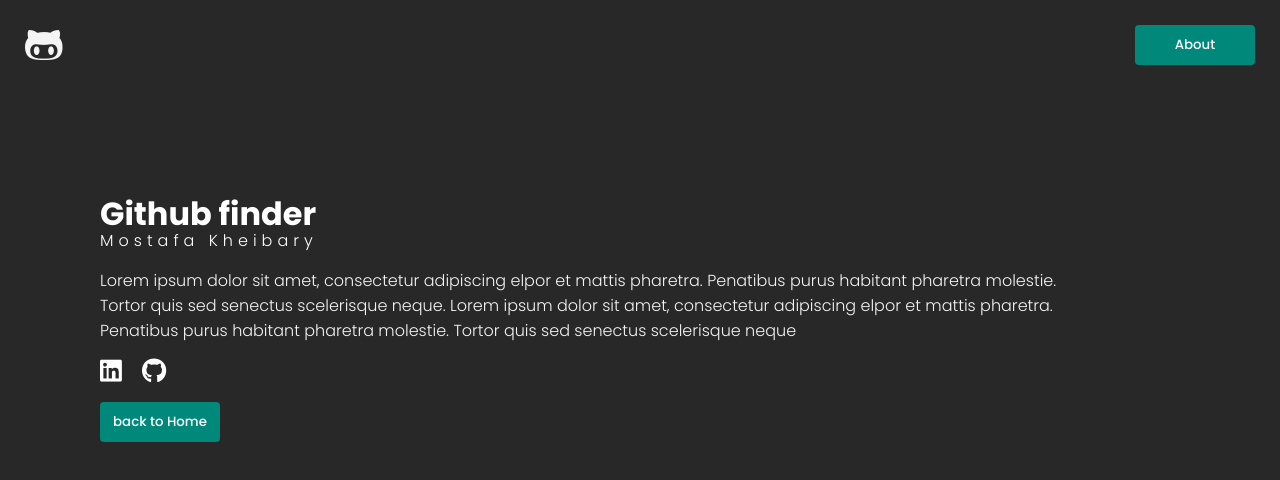
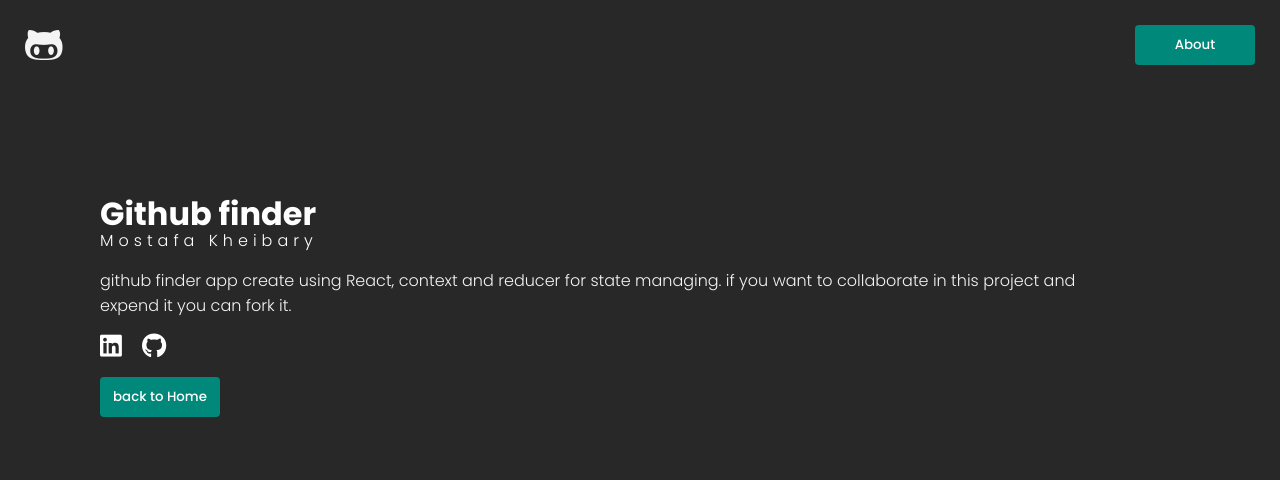
Before and after one commit to mostafa-kheibary/githubFinder-react, a React (Create React App) app: page /about in a window 1280 px wide. Shown: the top 480 px of the page. Built offline with nearby package versions, Linux system fonts and the light colour scheme.

Commit message:
edit about page

```diff
--- a/src/pages/About/About.jsx
+++ b/src/pages/About/About.jsx
@@ -1,6 +1,7 @@
 import Button from '../../components/Button/Button';
 import { useNavigate } from 'react-router-dom';
 import './About.css';
+
 const About = () => {
   const navigate = useNavigate();
   const changePage = () => {
@@ -11,17 +12,21 @@ const About = () => {
       <h1 className='about-title'>Github finder</h1>
       <h4 className='about-author'>Mostafa Kheibary</h4>
       <p className='about-info'>
-        Lorem ipsum dolor sit amet, consectetur adipiscing elpor et mattis
-        pharetra. Penatibus purus habitant pharetra molestie. Tortor quis sed
-        senectus scelerisque neque. Lorem ipsum dolor sit amet, consectetur
-        adipiscing elpor et mattis pharetra. Penatibus purus habitant pharetra
-        molestie. Tortor quis sed senectus scelerisque neque
+        github finder app create using React, context and reducer for state
+        managing.
+        if you want to collaborate in this project and expend it you can fork it.
       </p>
       <div className='about-social'>
-        <a className='about-social__link' href='https://linkedin.com/in/mostafa-kheibary'>
+        <a
+          className='about-social__link'
+          href='https://linkedin.com/in/mostafa-kheibary'
+        >
           <i className='fa-brands fa-linkedin about-social__icon'></i>
         </a>
-        <a className='about-social__link' href='https://github.com/mostafa-kheibary'>
+        <a
+          className='about-social__link'
+          href='https://github.com/mostafa-kheibary'
+        >
           <i className='fa-brands fa-github about-social__icon'></i>
         </a>
       </div>
```
